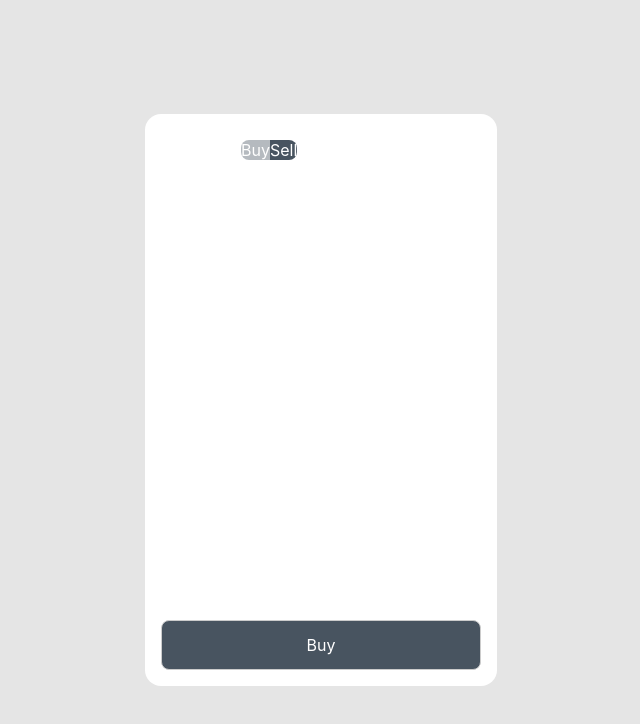
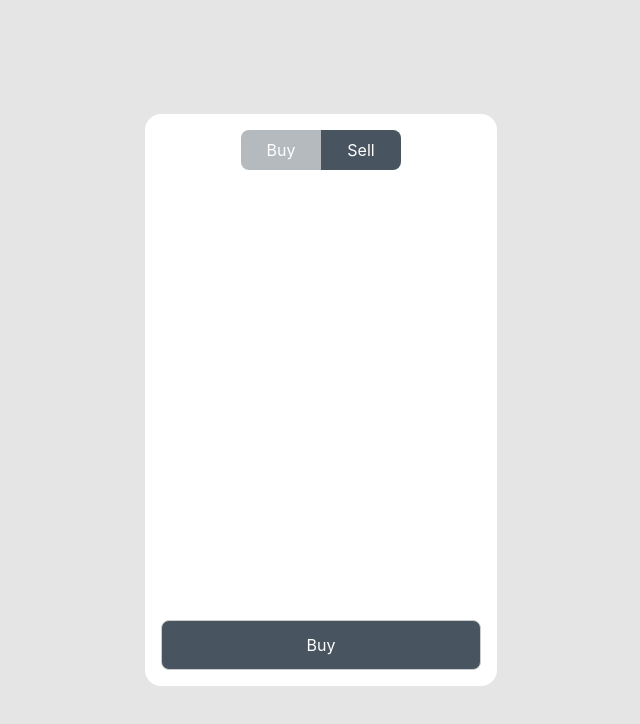
Before and after one commit to DimensionSoftware/snapwallet.io, a Svelte app in the folder widget/: page / in a window 1280 px wide. Shown: the top 724 px of the page, without its empty margins (319-959 px from the left). Built offline with nearby package versions, Linux system fonts and the light colour scheme.

Commit message:
fix intent selector height width

```diff
--- a/widget/src/components/IntentSelector.svelte
+++ b/widget/src/components/IntentSelector.svelte
@@ -34,11 +34,14 @@
 
   .intent-selector {
     width: 50%;
+    height: 100%;
     display: flex;
     cursor: pointer;
   }
 
   .buy-toggle {
+    height: 100%;
+    width: 100%;
     display: flex;
     color: white;
     background-color: $greyBackground1;
@@ -53,6 +56,8 @@
   }
 
   .sell-toggle {
+    height: 100%;
+    width: 100%;
     display: flex;
     color: white;
     background-color: $greyBackground1;
```
